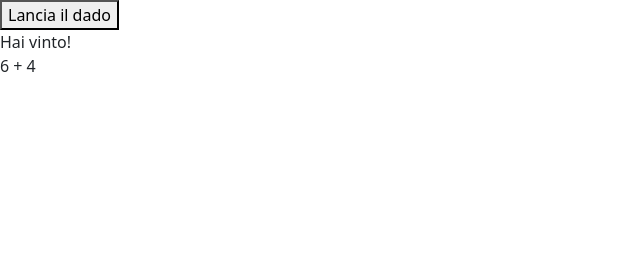
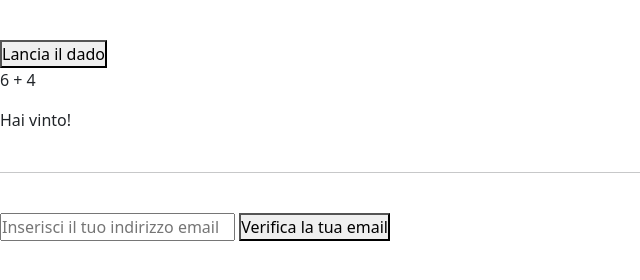
Before and after one commit to MichelaRicci/js-mail-dadi, a plain HTML site: page index.html in a window 1280 px wide. Both pictures are taken after a click on the button "Lancia il dado". Shown: the whole page, without its empty margins (0-640 px from the left). Drawn offline with nearby package versions, Linux system fonts and the light colour scheme.

Commit message:
btn mail collegato

```diff
--- a/css/style.css
+++ b/css/style.css
@@ -0,0 +1,11 @@
+/* Reset */
+* {
+    margin: 0 auto;
+    padding: 0;
+    box-sizing: border-box;
+}
+
+
+section{
+    margin: 40px 0;
+}
--- a/index.html
+++ b/index.html
@@ -7,12 +7,30 @@
     <title>Document</title>
 
     <link href="https://cdn.jsdelivr.net/npm/bootstrap@5.2.3/dist/css/bootstrap.min.css" rel="stylesheet" integrity="sha384-rbsA2VBKQhggwzxH7pPCaAqO46MgnOM80zW1RWuH61DGLwZJEdK2Kadq2F9CUG65" crossorigin="anonymous">
+    <link rel="stylesheet" href="css/style.css">
     <script defer src="js/script.js"></script>
 
 </head>
 <body>
-    <button id="btn">Lancia il dado</button>
-    <p id="result"></p>
+
+    <!-- Sezione dadi -->
+    <section>
+        <button id="btnDice">Lancia il dado</button>
+        <div id="result"></div>
+    </section>
+
+    <hr>
+
+
+    <!-- Sezione mail -->
+
+    <section>
+        <input id="email" type="email" placeholder="Inserisci il tuo indirizzo email">
+        <button id="btnMail">Verifica la tua email</button>
+
+
+    </section>
+
 
 
 
--- a/js/script.js
+++ b/js/script.js
@@ -1,13 +1,17 @@
 console.log('JS OK');
+
+
+// # DADI ---------------------------------------------------------------
+
 
 // Generare un numero random da 1 a 6, sia per il giocatore sia per il computer.
 // Stabilire il vincitore, in base a chi fa il punteggio più alto.
 // Stampiamo in pagina i due tiri e il risultato
 
 
-// Inserire il pulsante
+// Inserire il pulsante e gli elementi
 
-const number = document.getElementById('btn');
+const number = document.getElementById('btnDice');
 
 const result = document.getElementById('result');
 
@@ -27,20 +31,36 @@ number.addEventListener("click", function(){
     if (player > computer) {
         console.log("Hai vinto!");
 
-        content = "Hai vinto!" + `<p>${player} + ${computer}</p>`;
+        content =`<p>${player} + ${computer}</p>` + "Hai vinto!";
 
 
     } else if (computer > player) {
         console.log("Hai perso!");
 
-        content = "Hai perso!" + `<p>${player} + ${computer}</p>`;
+        content =`<p>${player} + ${computer}</p>` + "Hai perso!";
     } else {
         console.log("Pareggio!");
 
-        content = "Pareggio" + `<p>${player} + ${computer}</p>`;
+        content =`<p>${player} + ${computer}</p>` + "Pareggio!";
     }
 
-
+ // Stampo in pagina
     result.innerHTML = content;
 
 })
+
+
+
+// EMAIL -------------------------------------------------------------------
+
+// Inventa una lista di email autorizzate
+// Chiedi all’utente la sua email, con un piccolo form.
+// controlla che sia nella lista di chi può accedere,
+// stampa un messaggio appropriato sull’esito del controllo.
+
+
+// Inserire il pulsante e gli elementi
+
+const btnMail = document.getElementById('btnMail');
+
+const validMail = ["tizio@mail.com", "caio@mail.com", "sempronio@mail.com"];
```
